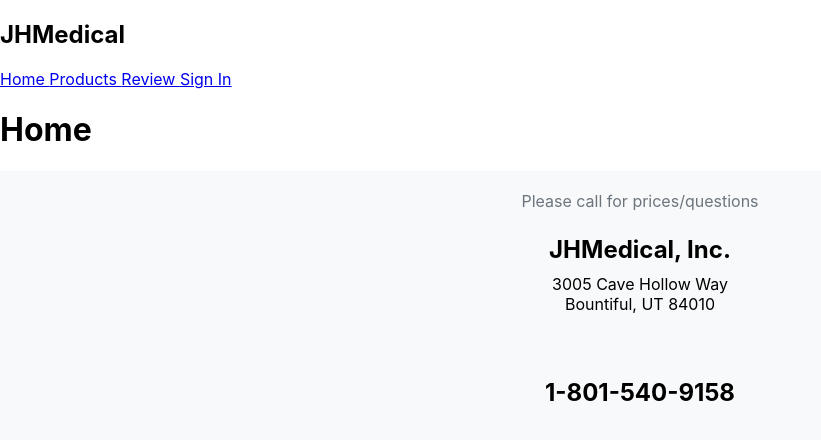
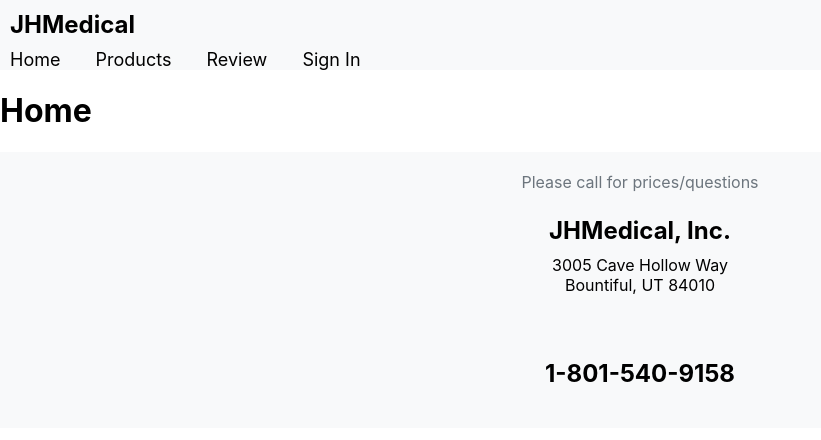
Before and after one commit to BrockHanni/JHMedical, a React (Create React App) app in the folder client/: page / in a window 1280 px wide. Shown: the top 440 px of the page, without its empty margins (0-821 px from the left). Built offline with nearby package versions, Linux system fonts and the light colour scheme.

Commit message:
header css

```diff
--- a/client/src/index.css
+++ b/client/src/index.css
@@ -35,3 +35,30 @@
 .footer .text-muted {
   color: #6c757d;
 }
+
+/* Header styles */
+.header {
+  background-color: #f8f9fa;
+}
+
+.header h1 {
+  font-size: 24px;
+  margin: 0;
+  padding: 10px;
+}
+
+.header .navbar {
+  background-color: #f8f9fa;
+}
+
+.header .nav-link {
+  color: #000;
+  font-size: 18px;
+  margin-right: 10px;
+  text-decoration: none;
+  padding: 5px 10px;
+}
+
+.header .nav-link:hover {
+  color: #007bff;
+}
```
